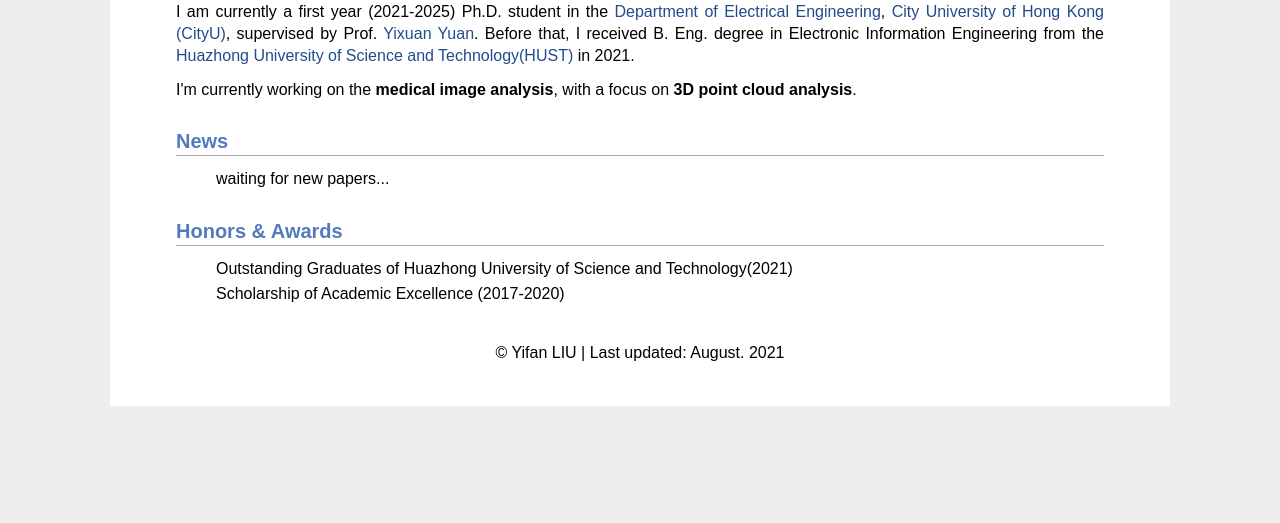
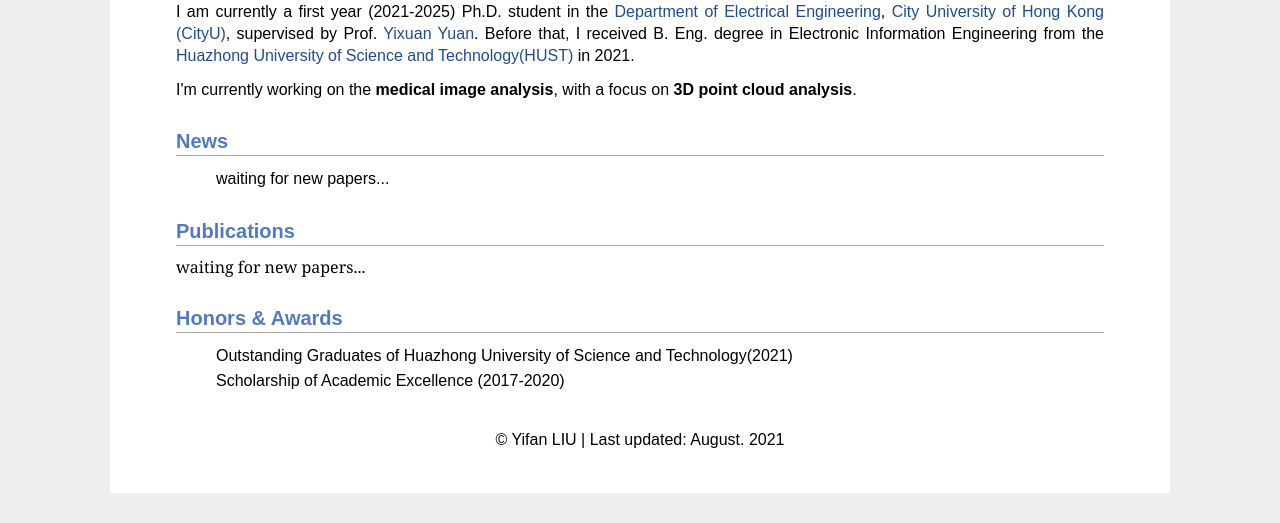
Before and after one commit to yifliu3/yifliu3.github.io, a plain HTML site: page index.html in a window 1280 px wide. Shown: the part 392-915 px from the top of the page. Before the commit the page ends 828 px from the top, so only its background shows below. Drawn offline with Linux system fonts and the light colour scheme.

Commit message:
Update index.html

```diff
--- a/index.html
+++ b/index.html
@@ -73,34 +73,16 @@
 </ul>
 
 
-<!--
+
 <h2><font face="Arial"> Publications </font> </h2>
 <table id="tbPublications" width="100%">
 	<tbody>
 
-    <tr>
-		<td width="206">
-		<img src="./pic/SEPIG.png" width="185px" height = "95" style="box-shadow: 4px 4px 8px #888">
-		</td>
-		<td><b>Prototypical Interaction Graph for Unsupervised Domain Adaptation in Surgical Instrument Segmentation </b> <br>
-		<b>Jie Liu</b>, <a href="https://guo-xiaoqing.github.io">Xiaoqing Guo</a>, Yixuan Yuan. <br>
-		<p><em>International Conference on Medical Image Computing and Computer Assisted Intervention</em> (<i><b>MICCAI</b></i>), 2021, Strasbourg, France. [<font color="pink">Early Accept</font>]<br>
-		</td>
-	</tr>
-
-	<tr>
-		<td width="206">
-		<img src="./pic/COINet.png" width="185px" height = "95" style="box-shadow: 4px 4px 8px #888">
-		</td>
-		<td><b> COINet: Adaptive Segmentation with Co-Interactive Network for Autonomous Driving </b> <br>
-		<b>Jie Liu</b>, <a href="https://guo-xiaoqing.github.io">Xiaoqing Guo</a>, Baopu Li, Yixuan Yuan. <br>
-		<p><em>IEEE International Conference on Intelligent Robots and Systems</em> (<i><b>IROS</b></i>), 2021, Prague, Czech Republic. <br>
-		</td>
-	</tr>
+    waiting for new papers...
 
 	</tbody>
 </table>
--->
+
 
 
 <h2><font face="Arial"> Honors & Awards </font></h2>
```
